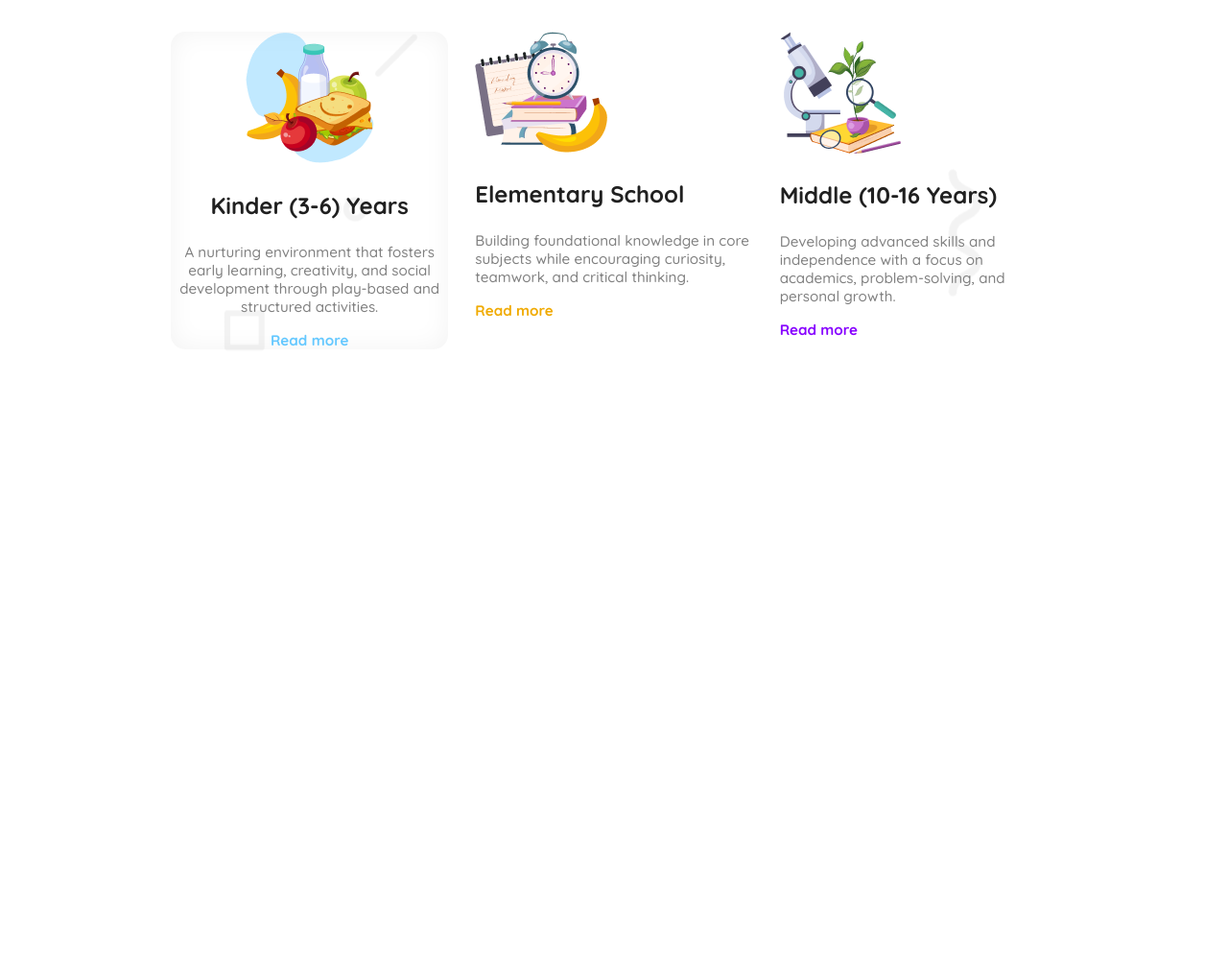
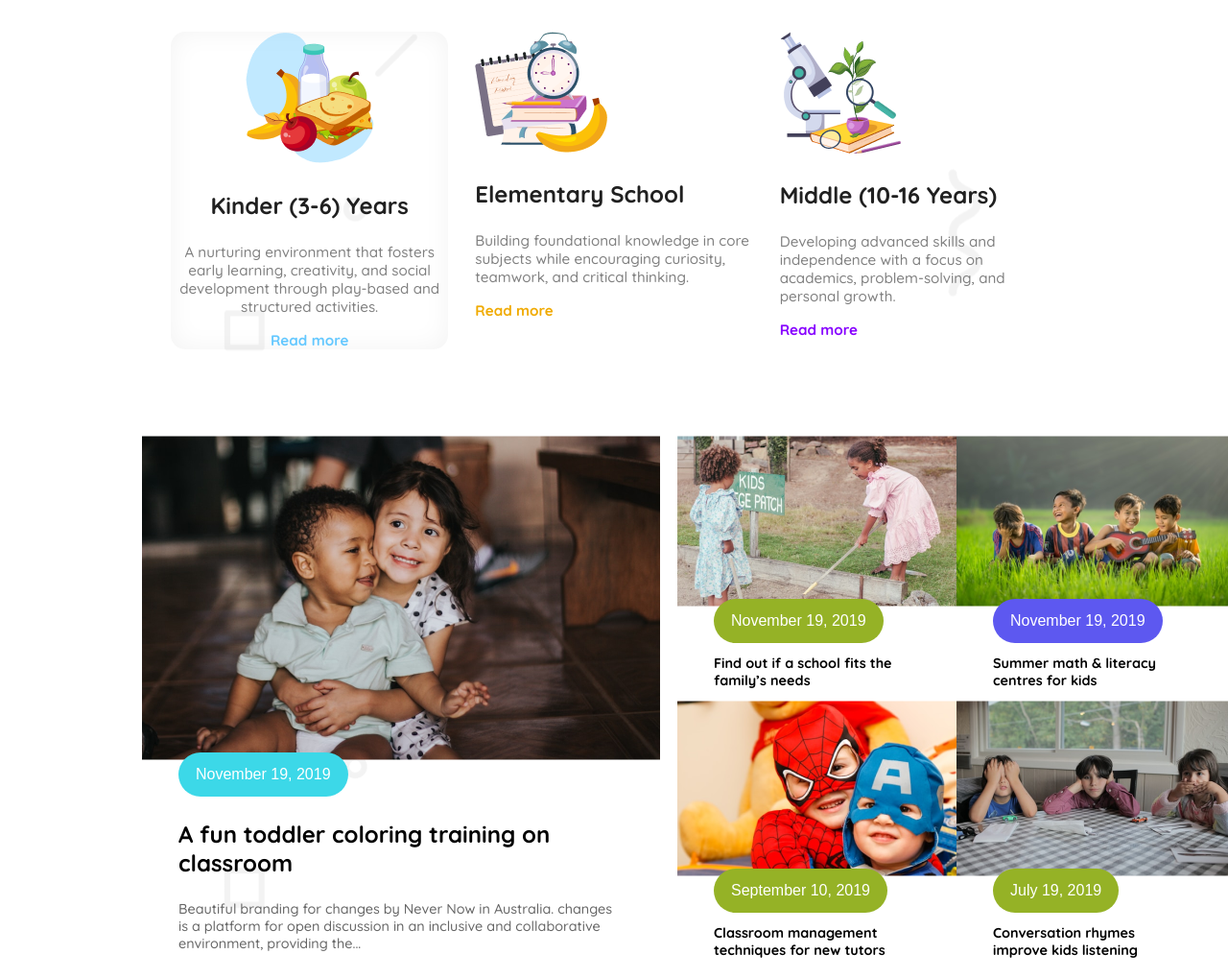
Before and after one commit to Rayhan-10/Assignment_02, a plain HTML site: page index.html in a window 1280 px wide. Shown: the part 789-1808 px from the top of the page at 96% size. Before the commit the page ends 1243 px from the top, so only its background shows below. Drawn offline with Linux system fonts and the light colour scheme.

Commit message:
added stories

```diff
--- a/index.html
+++ b/index.html
@@ -63,6 +63,55 @@
         <section class="arrow-btn">
 
         </section>
+        <section class="stories">
+           <div class="stories-box display-flex">
+            <div class="stories-box-1">
+                <img src="assets/story-1.png" alt="kids images" class="box-img">
+               <div class="box-content">
+                <button class="box-1-btn">November 19, 2019</button>
+                <h3 class="box-1-title">A fun toddler coloring training on
+                    classroom</h3>
+                <p class="box-1-description">Beautiful branding for changes by Never Now in Australia.
+                    changes is a platform for open discussion in an inclusive and
+                    collaborative environment, providing the...</p>
+               </div>
+            </div>
+           <div class="mini-stories">
+            <div class="stories-box-2">
+                <img src="assets/story-2.png" alt="kids images" class="box-img">
+                <div class="box-content">
+                    <button class="box-btn">November 19, 2019</button>
+                <h2 class="box-title">Find out if a school fits the
+                    family’s needs</h2>
+                </div>
+            </div>
+            <div class="stories-box-3">
+                <img src="assets/story-3.png" alt="kids images" class="box-img">
+                <div class="box-content">
+                    <button class="box-btn box-btn-3">November 19, 2019</button>
+                <h2 class="box-title">Summer math & literacy
+                    centres for kids</h2>
+                </div>
+            </div>
+            <div class="stories-box-4">
+                <img src="assets/story-4.png" alt="kids images" class="box-img">
+                <div class="box-content">
+                    <button class="box-btn">September 10, 2019</button>
+                <h2 class="box-title">Classroom management
+                    techniques for new tutors</h2>
+                </div>
+            </div>
+            <div class="stories-box-5">
+                <img src="assets/story-5.png" alt="kids images" class="box-img">
+                <div class="box-content">
+                    <button class="box-btn">July 19, 2019</button>
+                <h2 class="box-title">Conversation rhymes
+improve kids listening</h2>
+                </div>
+           </div>
+            </div>
+           </div>
+        </section>
     </main>
     <footer>
 
--- a/style.css
+++ b/style.css
@@ -148,6 +148,70 @@ section{
 }
 /* arrow button styles */
 
+
+/* stories styles */
+.stories{
+  background-image: url(assets/bg.png);
+  background-position: center;
+  background-repeat: no-repeat;
+  background-size: auto;
+}
+.stories-box{
+  gap: 18px;
+}
+.stories-box-1{
+  max-width: 540px;
+  border: none;
+  border-radius: 50px;
+}
+.mini-stories{
+  display: grid;
+  grid-template-columns: repeat(2,1fr);
+  border: none;
+  border-radius: 16px;
+}
+.box-content{
+  padding-left: 38px;
+  padding-right: 50px;
+}
+.box-1-btn{
+  font-size: 1rem;
+  font-weight: 500;
+  color: #FFFFFF;
+  background-color: #3CD8E8;
+  border: none;
+  border-radius: 47px;
+  padding: 14px 18px;
+  margin-top: -50px;
+}
+.box-1-title{
+  font-size: 1.5rem;
+  font-weight: bold;
+  color: #000000;
+}
+.box-1-description{
+  font-size: 0.9rem;
+  font-weight: 500;
+  color: #666666;
+}
+.box-btn{
+  font-size: 1rem;
+  font-weight: 500;
+  color: #FFFFFF;
+  background-color: #95B226;
+  border: none;
+  border-radius: 47px;
+  padding: 14px 18px;
+  margin-top: -50px;
+}
+.box-btn-3{
+  background-color: #5D58F0;
+}
+.box-title{
+  font-size: 0.9rem;
+  font-weight: bold;
+  color: #000000;
+}
 /* media query */
 @media screen and (max-width:576px) {
   .header, main,body{
@@ -169,5 +233,12 @@ section{
   .cards{
     grid-template-columns: repeat(1, 1fr);
   }
-
+  .stories-box-1{
+    display: none;
+  }
+  .mini-stories{
+    grid-template-columns: repeat(2,1fr);
+    gap: 10px;
+    width: 100%;
+  }
 }
```
